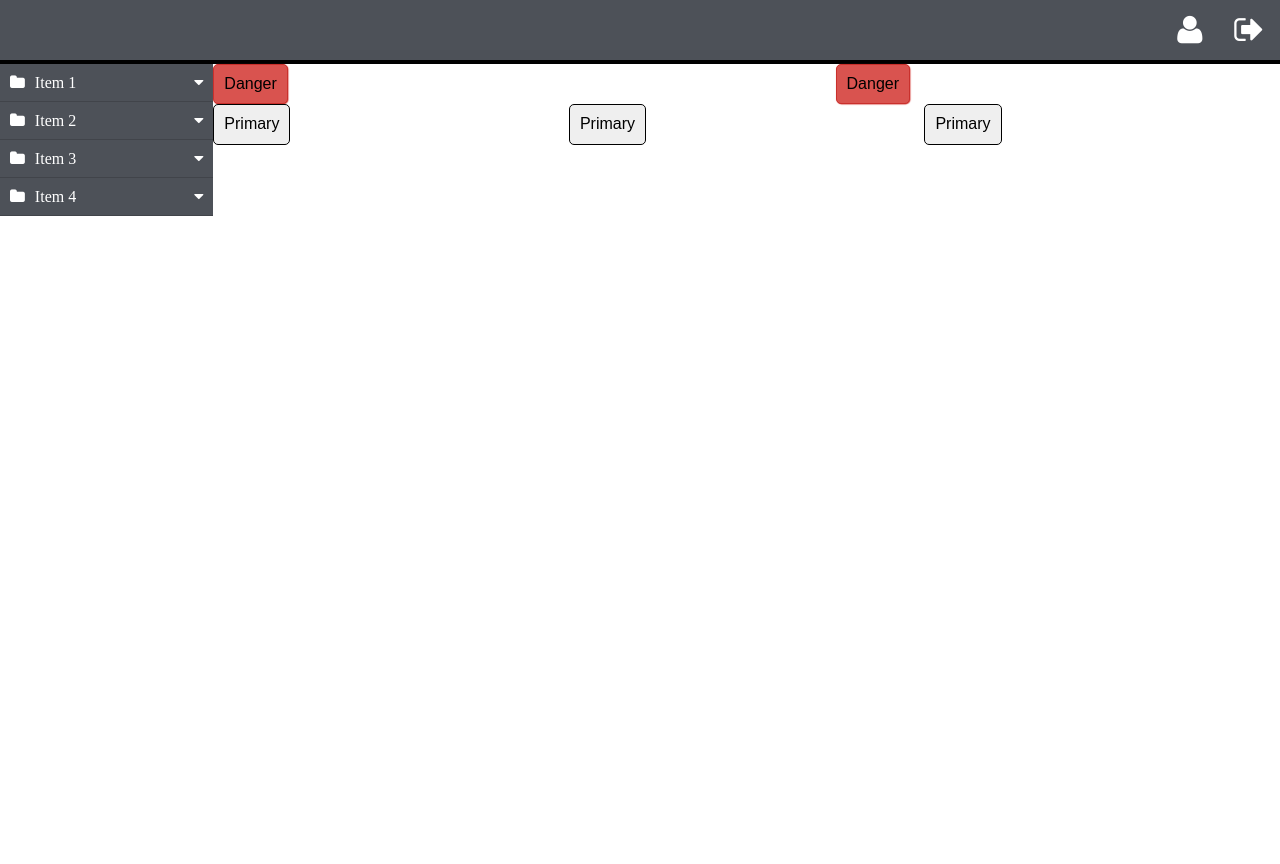
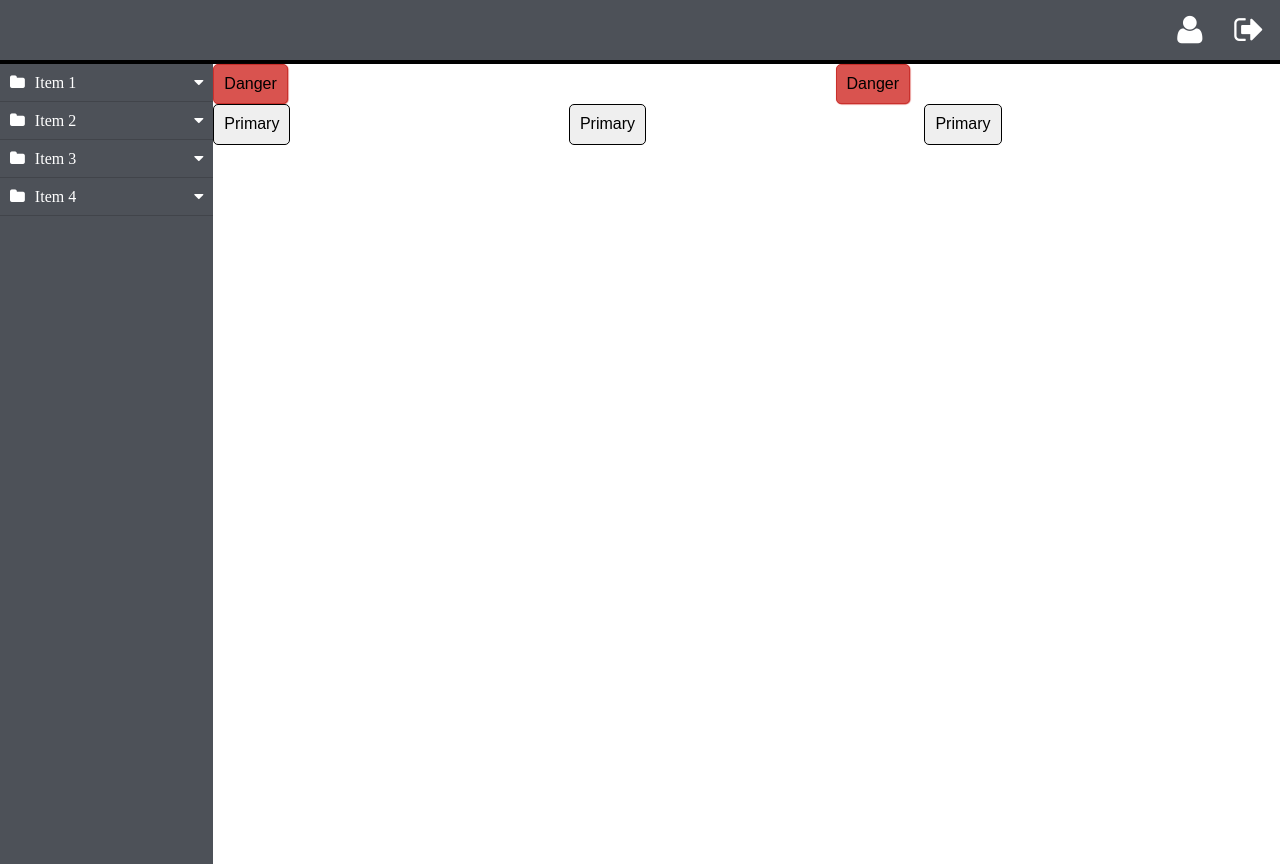
Before and after one commit to VicentCD/dashboard, a website: page public_html/index.html in a window 1280 px wide. Before the commit the page ends 800 px from the top, so only its background shows below. Drawn offline with Linux system fonts and the light colour scheme.

Commit message:
Little change

```diff
--- a/public_html/index.html
+++ b/public_html/index.html
@@ -12,7 +12,6 @@
         <meta name="viewport" content="width=device-width, initial-scale=1.0">
         <link rel="stylesheet" href="font/css/font-awesome.min.css" media="all" />
         <link rel="stylesheet" href="css/main.css" type="text/css" media="all" />
-
         <script type="text/javascript" src="js/sidebar.js"></script>
     </head>
     <body>
@@ -26,7 +25,7 @@
                 </li>
             </ul>
         </div>
-        <div class="col-2">
+        <div class="col-2 vertical-menu">
             <ul>
                 <li>
                     <a onclick=abrirCerrar(this) class="vertical-menu__item vertical-menu__item--0 vertical-menu__item--folder--close">Item 1</a>
--- a/public_html/scss/layout/_sidebar.scss
+++ b/public_html/scss/layout/_sidebar.scss
@@ -41,3 +41,8 @@
     font-family: FontAwesome;
     content:"\f016";
 }
+
+.vertical-menu {
+    height: 100vh;
+    background-color: #4D5158;
+}
```
Also changed, not shown: public_html/css/main.css.
